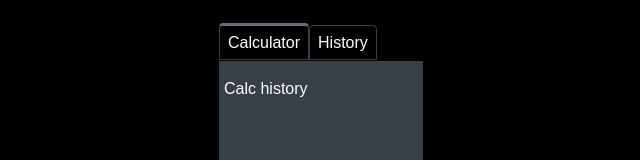
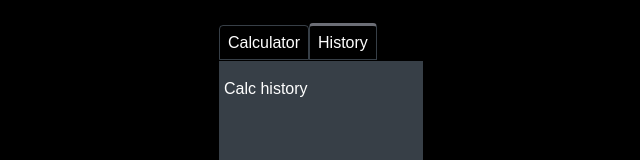
Before and after one commit to dlampa/rctcalc-redux, a React (Create React App) app: page /history in a window 1280 px wide. Shown: the top 160 px of the page, without its empty margins (319-959 px from the left). Built offline with nearby package versions, Linux system fonts and the light colour scheme.

Commit message:
Final commit.

```diff
--- a/src/App.js
+++ b/src/App.js
@@ -16,7 +16,6 @@ class App extends React.Component
 
     // Local state will stay
     this.state = {
-      calcId: "",
       calcInput: "0",
       firstNumber: "",
       secondNumber: "",
@@ -49,7 +48,7 @@ class App extends React.Component
       default:
     }
 
-    // Round to
+    // Rounding to 9th decimal
     // https://stackoverflow.com/a/12830454/12802214
     calcResult = Math.round((calcResult + Number.EPSILON) * 1000000000) / 1000000000;
 
--- a/src/SiteNav.js
+++ b/src/SiteNav.js
@@ -1,24 +1,21 @@
 import React from 'react';
-import { Link } from 'react-router-dom';
-import { FontAwesomeIcon } from '@fortawesome/react-fontawesome';
+import { Link, withRouter } from 'react-router-dom';
 
 class SiteNav extends React.Component {
-    constructor(props) {
-        super(props);
 
-        this.state = {
-            activeLink: [true, false]
-        };
-    }
     render()
     {
+        /*  Wanted to apply CSS to the anchors depending on which page is currently open via CSS class .activeLink. To get this information,
+            I had to wrap the component in withRouter() in order to inject location into props.
+            Ref: https://stackoverflow.com/a/51203964 */
+
         return (
             <nav>
-                <Link to="/" className={(this.state.activeLink[0] ? "activeLink" : "")} onClick={()=>this.setState({ activeLink: [true, false] })}><FontAwesomeIcon icon="coffee"/>Calculator</Link>
-                <Link to="/history" className={(this.state.activeLink[1] ? "activeLink" : "")} onClick={() => this.setState({ activeLink: [false, true] })}>History</Link>
+                <Link to="/" className={this.props.location.pathname === "/" ? "activeLink" : ""} >Calculator</Link>
+                <Link to="/history" className={this.props.location.pathname === "/history"  ? "activeLink" : ""} >History</Link>
           </nav>
         );
     }
 }
 
-export default SiteNav;
+export default withRouter(SiteNav);
```
